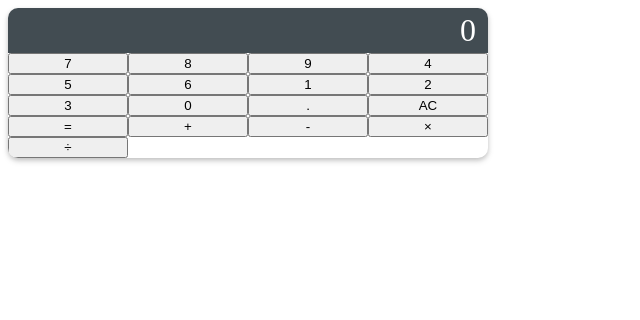
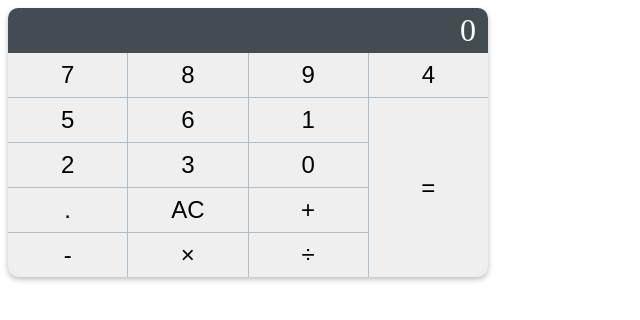
Before and after one commit to acarusillo/Calculator2_W2, a plain HTML site: page index.html in a window 1280 px wide. Shown: the whole page, without its empty margins (0-640 px from the left). Drawn offline with Linux system fonts and the light colour scheme.

Commit message:
modified its display

```diff
--- a/styles.css
+++ b/styles.css
@@ -13,13 +13,22 @@
     padding-block-end: 0.25rem; /* Logical Property for padding-bottom */
     padding-inline-end: 0.75rem; /* Logical Property for padding-right */
   }
+
+  .calculator__key {
+    border: none;
+    padding-block-start: 0.5rem; /* Logical Property for padding-top */
+    padding-block-end: 0.5rem; /* Logical Property for padding-bottom */
+    padding-inline-start: 1.25rem; /* Logical Property for padding-left */
+    padding-inline-end: 1.25rem; /* Logical Property for padding-right */
+    font-size: 1.5rem;
+  }
   .calculator__keys {
     display: grid;
     grid-template-columns: repeat(4, 1fr);
+    grid-gap: 1px;
+    background: hsl(208, 24%, 74%);
   }
-.calculator__key {
-}
-.calculator__key--operator {
-}
 .calculator__key--enter {
-}
+    grid-column: 4 / 5; /* Start at column #4 and end at column #5 (the very right edge). */
+    grid-row: 2 / span 4; /* Start at row #2 and span 4 rows */
+  }
```
